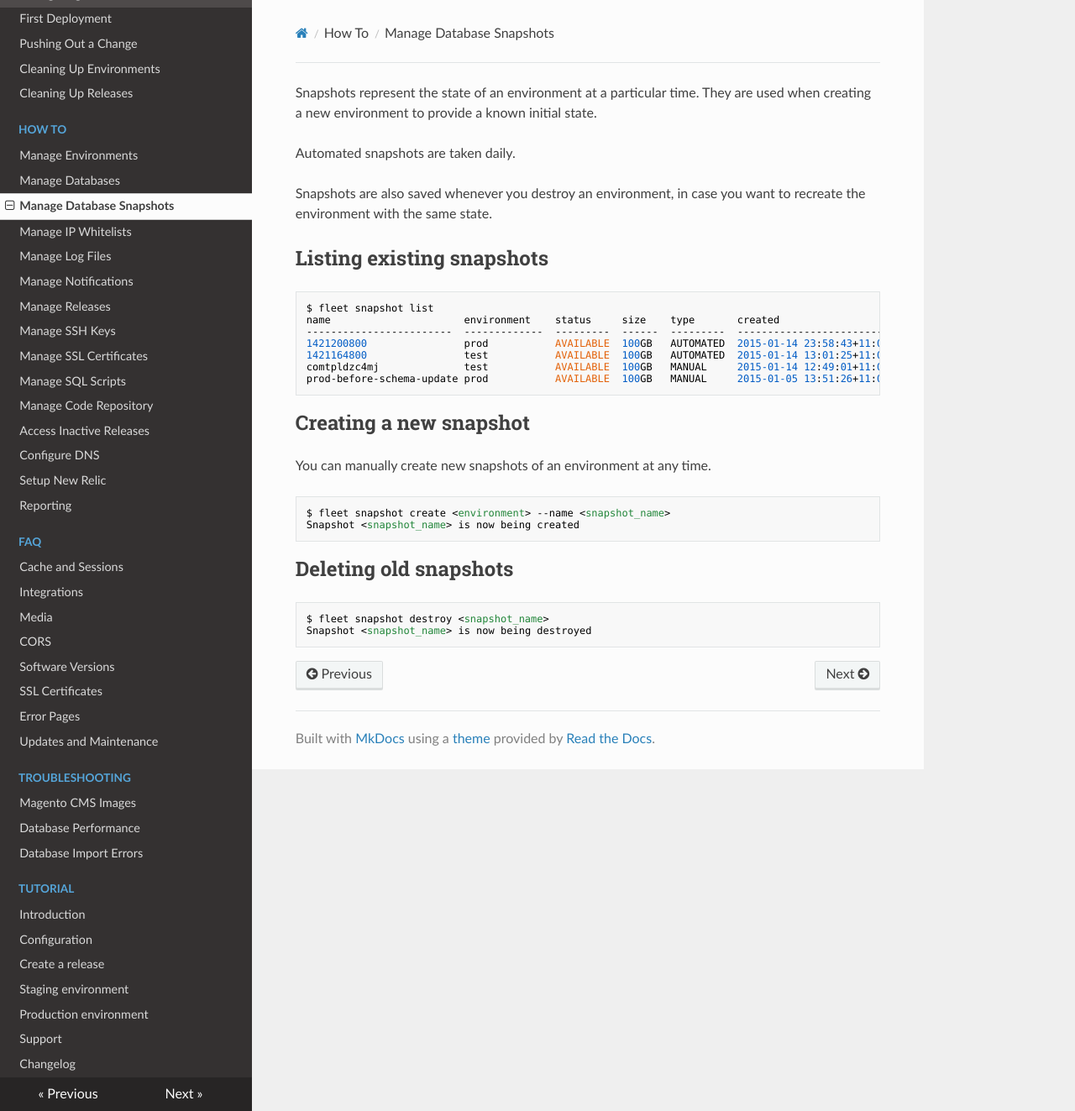
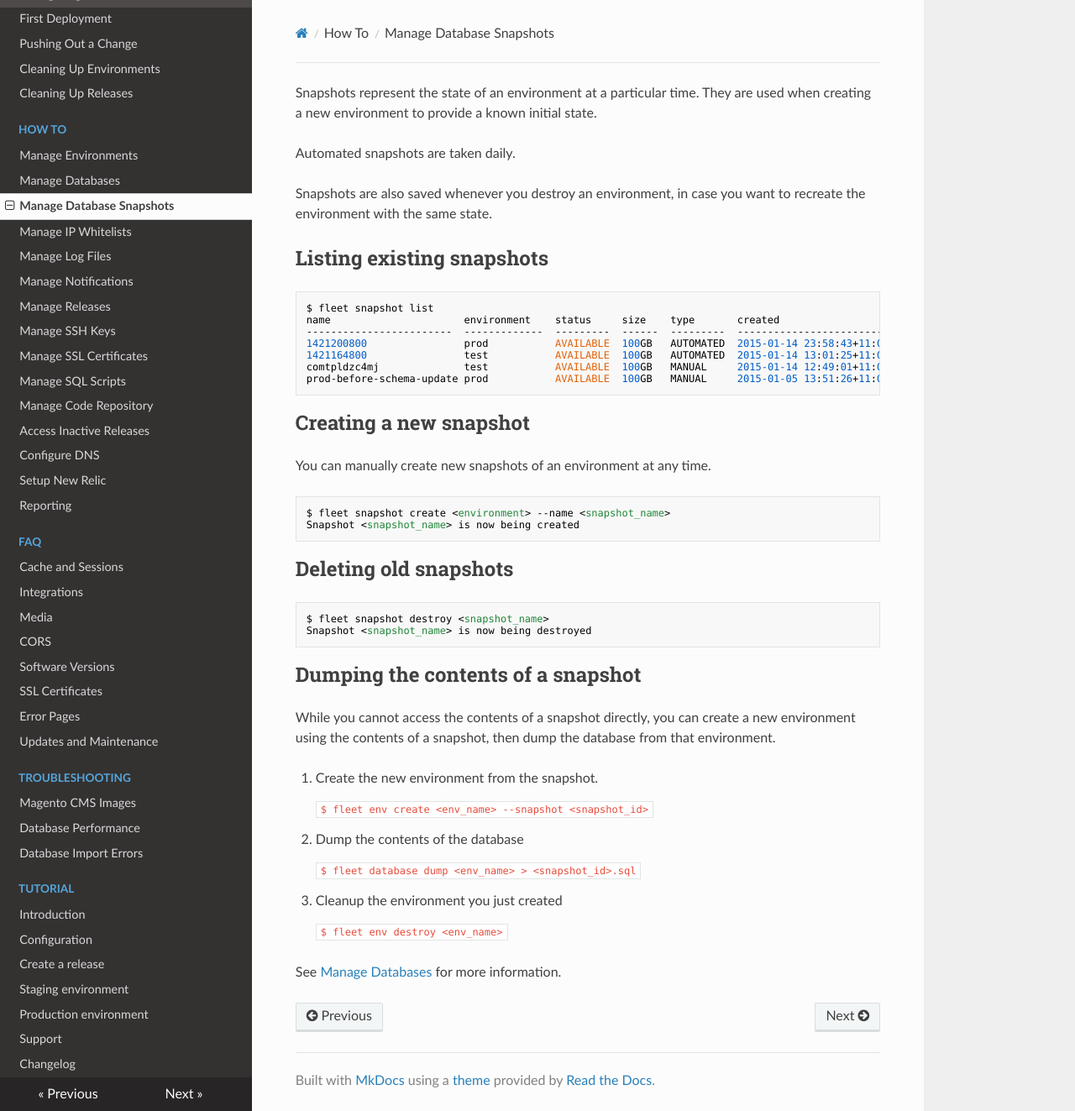
Before and after one commit to anchor/fleet-magento-docs, an MkDocs documentation site: the page built from docs/how-to/manage-snapshots.md, in a window 1280 px wide and 1323 px high. Shown: the whole window at 84% size. Built offline with MkDocs 1.6.1, drawn with Linux system fonts in a browser that asks for light colours; nearby versions of some CDN libraries; old or Windows-style settings are respelled for this version of MkDocs.

Commit message:
Add explicit instructions for dumping an existing snapshot

````diff
--- a/docs/how-to/manage-snapshots.md
+++ b/docs/how-to/manage-snapshots.md
@@ -36,3 +36,28 @@ Deleting old snapshots
 $ fleet snapshot destroy <snapshot_name>
 Snapshot <snapshot_name> is now being destroyed
 ```
+
+Dumping the contents of a snapshot
+----
+
+While you cannot access the contents of a snapshot directly, you can create a new environment using the contents of a snapshot, then dump the database from that environment.
+
+1. Create the new environment from the snapshot.
+
+      ```
+      $ fleet env create <env_name> --snapshot <snapshot_id>
+      ```
+
+2. Dump the contents of the database
+
+      ```
+      $ fleet database dump <env_name> > <snapshot_id>.sql
+      ```
+
+3. Cleanup the environment you just created
+
+      ```
+      $ fleet env destroy <env_name>
+      ```
+
+See [Manage Databases](/how-to/manage-databases#dumping-a-database) for more information.
````
